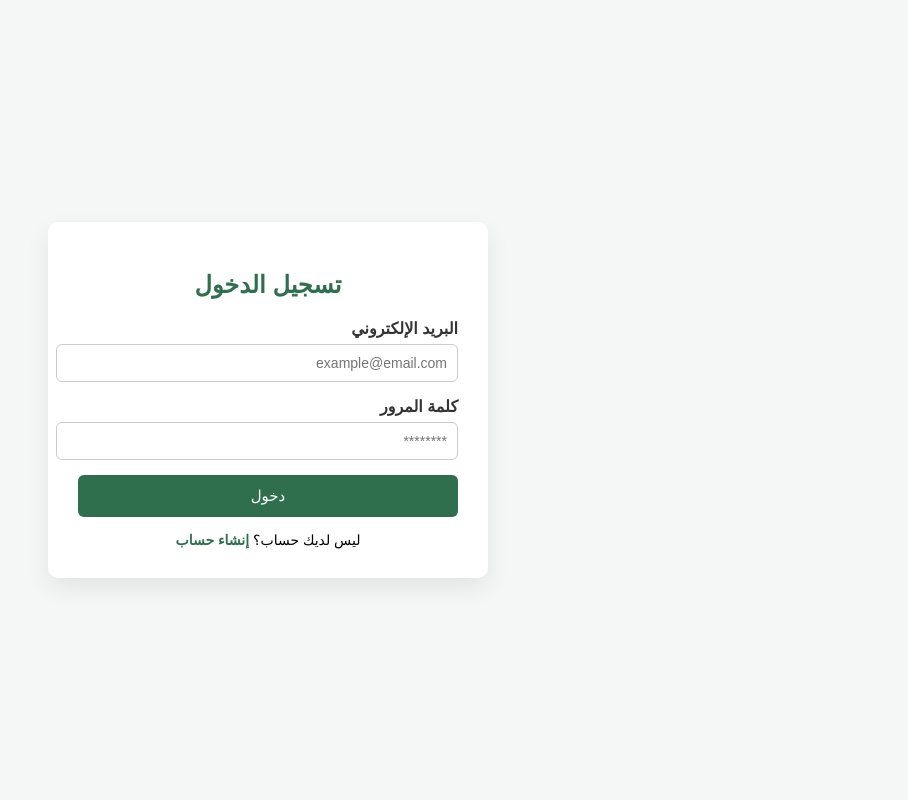
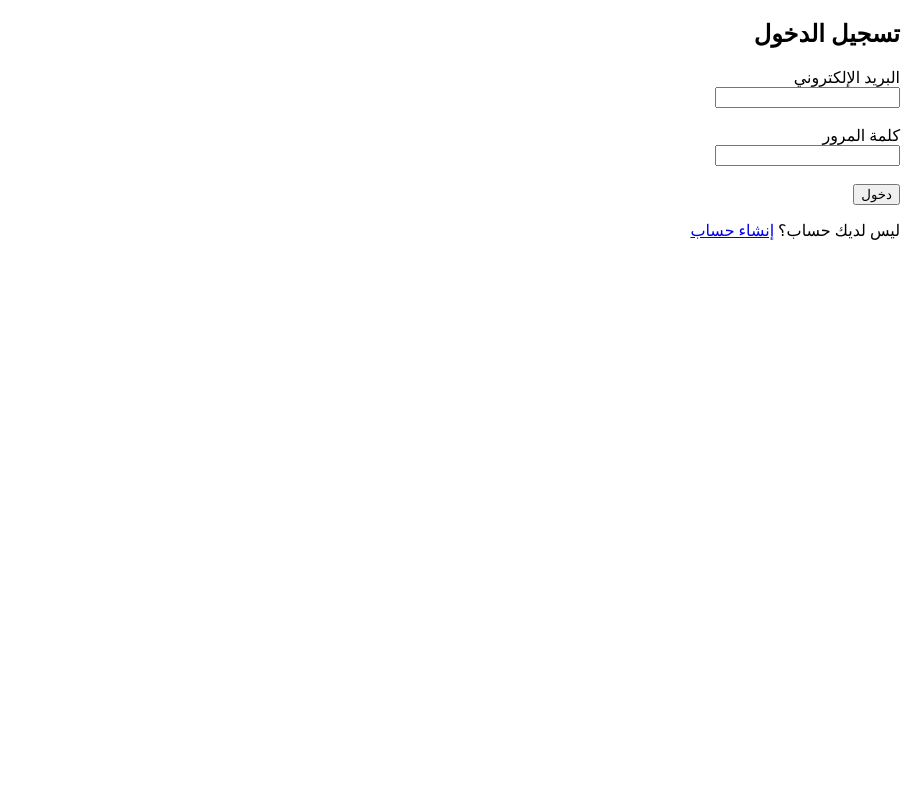
Before and after one commit to rasheed00500-star/Saad5, a Django app: page /accounts/login/ in a window 1280 px wide. Shown: the whole page, without its empty margins (372-1280 px from the left). Run offline with Django 5.2, Linux system fonts and the light colour scheme.

Commit message:
تعديل

```diff
--- a/accounts/views.py
+++ b/accounts/views.py
@@ -14,21 +14,24 @@ def register_view(request):
         password1 = request.POST.get("password1")
         password2 = request.POST.get("password2")
 
+        # التحقق من تطابق كلمات المرور
         if password1 != password2:
             messages.error(request, "كلمتا المرور غير متطابقتين")
             return redirect("register")
 
+        # التحقق من البريد
         if Account.objects.filter(email=email).exists():
-            messages.error(request, "البريد الإلكتروني مستخدم بالفعل")
+            messages.error(request, "البريد الإلكتروني مستخدم مسبقًا")
             return redirect("register")
 
+        # إنشاء المستخدم
         user = Account.objects.create_user(
             email=email,
             password=password1,
             full_name=full_name
         )
 
-        login(request, user)
+        messages.success(request, "تم إنشاء الحساب بنجاح، يمكنك تسجيل الدخول")
         return redirect("login")
 
     return render(request, "accounts-te/register.html")
@@ -46,9 +49,9 @@ def login_view(request):
 
         if user is not None:
             login(request, user)
-            return redirect("login")
+            return redirect("home")  # غيّرها حسب مشروعك
         else:
-            messages.error(request, "بيانات الدخول غير صحيحة")
+            messages.error(request, "البريد الإلكتروني أو كلمة المرور غير صحيحة")
             return redirect("login")
 
     return render(request, "accounts-te/login.html")
--- a/templates/accounts-te/login.html
+++ b/templates/accounts-te/login.html
@@ -3,133 +3,33 @@
 <head>
     <meta charset="UTF-8">
     <title>تسجيل الدخول</title>
-
-    <style>
-        body {
-            font-family: Arial, sans-serif;
-            background: #f5f7f6;
-            margin: 0;
-            padding: 0;
-            min-height: 100vh;
-            display: flex;
-            align-items: center;
-            justify-content: center;
-        }
-
-        .login-box {
-            background: #ffffff;
-            width: 100%;
-            max-width: 380px;
-            padding: 30px;
-            border-radius: 10px;
-            box-shadow: 0 10px 25px rgba(0,0,0,0.08);
-        }
-
-        h2 {
-            margin-bottom: 20px;
-            text-align: center;
-            color: #2f6f4e;
-        }
-
-        label {
-            display: block;
-            margin-bottom: 6px;
-            font-weight: bold;
-            color: #333;
-        }
-
-        input {
-            width: 100%;
-            padding: 10px;
-            border-radius: 6px;
-            border: 1px solid #ccc;
-            margin-bottom: 15px;
-            font-size: 14px;
-        }
-
-        input:focus {
-            outline: none;
-            border-color: #2f6f4e;
-        }
-
-        .btn {
-            width: 100%;
-            padding: 12px;
-            background: #2f6f4e;
-            color: #fff;
-            border: none;
-            border-radius: 6px;
-            font-size: 15px;
-            cursor: pointer;
-        }
-
-        .btn:hover {
-            opacity: 0.9;
-        }
-
-        .messages {
-            margin-bottom: 15px;
-        }
-
-        .messages p {
-            background: #ffe5e5;
-            color: #b30000;
-            padding: 10px;
-            border-radius: 6px;
-            font-size: 14px;
-            text-align: center;
-        }
-
-        .footer-link {
-            margin-top: 15px;
-            text-align: center;
-            font-size: 14px;
-        }
-
-        .footer-link a {
-            color: #2f6f4e;
-            text-decoration: none;
-            font-weight: bold;
-        }
-
-        .footer-link a:hover {
-            text-decoration: underline;
-        }
-    </style>
 </head>
-
 <body>
-
-<div class="login-box">
 
 <h2>تسجيل الدخول</h2>
 
 {% if messages %}
-        <div class="messages">
     {% for message in messages %}
-                <p>{{ message }}</p>
+        <p style="color:red;">{{ message }}</p>
     {% endfor %}
-        </div>
 {% endif %}
 
-    <form method="post" novalidate>
+<form method="post">
     {% csrf_token %}
 
-        <label for="email">البريد الإلكتروني</label>
-        <input type="email" id="email" name="email" placeholder="example@email.com" required>
+    <label>البريد الإلكتروني</label><br>
+    <input type="email" name="email" required><br><br>
 
-        <label for="password">كلمة المرور</label>
-        <input type="password" id="password" name="password" placeholder="********" required>
+    <label>كلمة المرور</label><br>
+    <input type="password" name="password" required><br><br>
 
-        <button type="submit" class="btn">دخول</button>
+    <button type="submit">دخول</button>
 </form>
 
-    <div class="footer-link">
+<p>
     ليس لديك حساب؟
-        <a href="/accounts/register/">إنشاء حساب</a>
-    </div>
-
-</div>
+    <a href="{% url 'register' %}">إنشاء حساب</a>
+</p>
 
 </body>
 </html>
--- a/templates/accounts-te/register.html
+++ b/templates/accounts-te/register.html
@@ -32,5 +32,10 @@
     <button type="submit">إنشاء الحساب</button>
 </form>
 
+<p>
+    لديك حساب؟
+    <a href="{% url 'login' %}">تسجيل الدخول</a>
+</p>
+
 </body>
 </html>
```
Also changed, not shown: db.sqlite3. Lines whose indentation alone changed are shown as unchanged.
